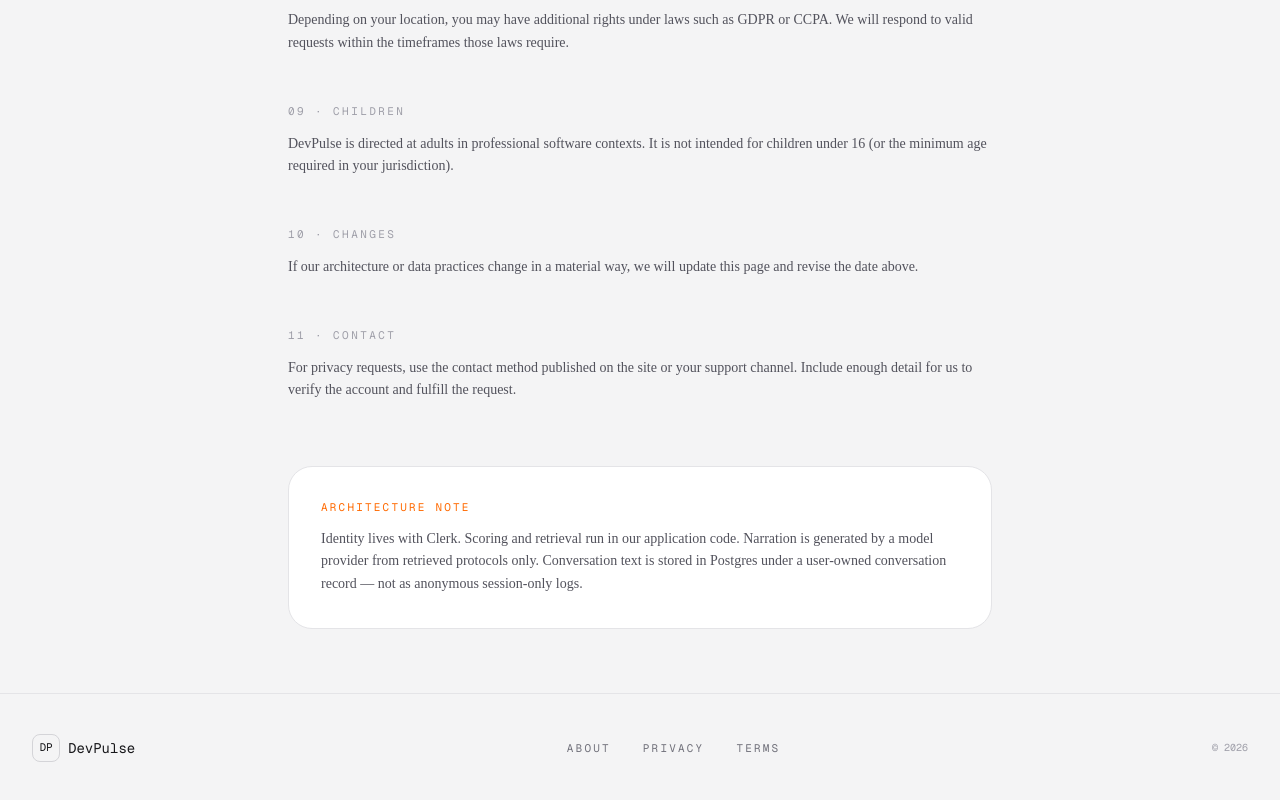
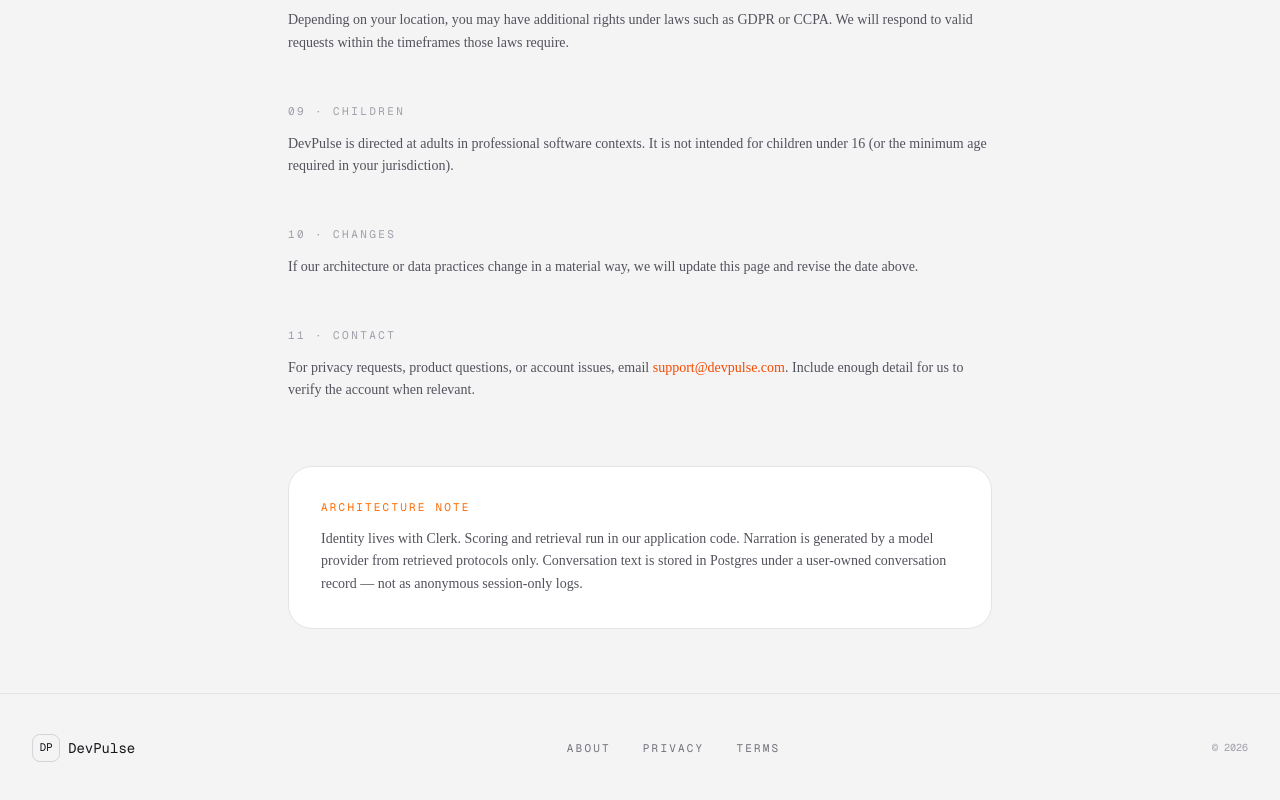
Before and after one commit to sammythedeveloper/hassistance, a Next.js app: page /privacy in a window 1280 px wide. Shown: the part 2387-3187 px from the top of the page. Built offline with nearby package versions, Linux system fonts and the light colour scheme; no server answers.

Commit message:
feat: add mailto support contact across marketing and legal pages
Expose a single support email via Contact links in the landing and
marketing footers, and point Privacy (and Terms) contact copy at the
same address so users can reach us without a contact form.

```diff
--- a/src/app/(marketing)/privacy/page.tsx
+++ b/src/app/(marketing)/privacy/page.tsx
@@ -262,10 +262,16 @@ export default function PrivacyPage() {
             <h2 className="font-mono text-[11px] uppercase tracking-[0.22em] text-zinc-400">
               11 · Contact
             </h2>
-            <p className="mt-3">
-              For privacy requests, use the contact method published on the site
-              or your support channel. Include enough detail for us to verify
-              the account and fulfill the request.
+            <p className="mt-3 text-sm leading-relaxed text-zinc-600 dark:text-zinc-400">
+              For privacy requests, product questions, or account issues, email{" "}
+              <a
+                href="mailto:samsondev3@gmail.com"
+                className="text-orange-600 underline-offset-2 hover:underline dark:text-orange-400"
+              >
+                support@devpulse.com
+              </a>
+              . Include enough detail for us to verify the account when
+              relevant.
             </p>
           </section>
         </div>
--- a/src/app/page.tsx
+++ b/src/app/page.tsx
@@ -514,6 +514,12 @@ export default function LandingPage() {
               <Link href="/terms" className="hover:text-orange-500">
                 Terms
               </Link>
+              <a
+                href="mailto:samsondev3@gmail.com"
+                className="hover:text-orange-500"
+              >
+                Contact
+              </a>
             </div>
 
             <span className="text-[10px] text-zinc-400">© 2026</span>
```
